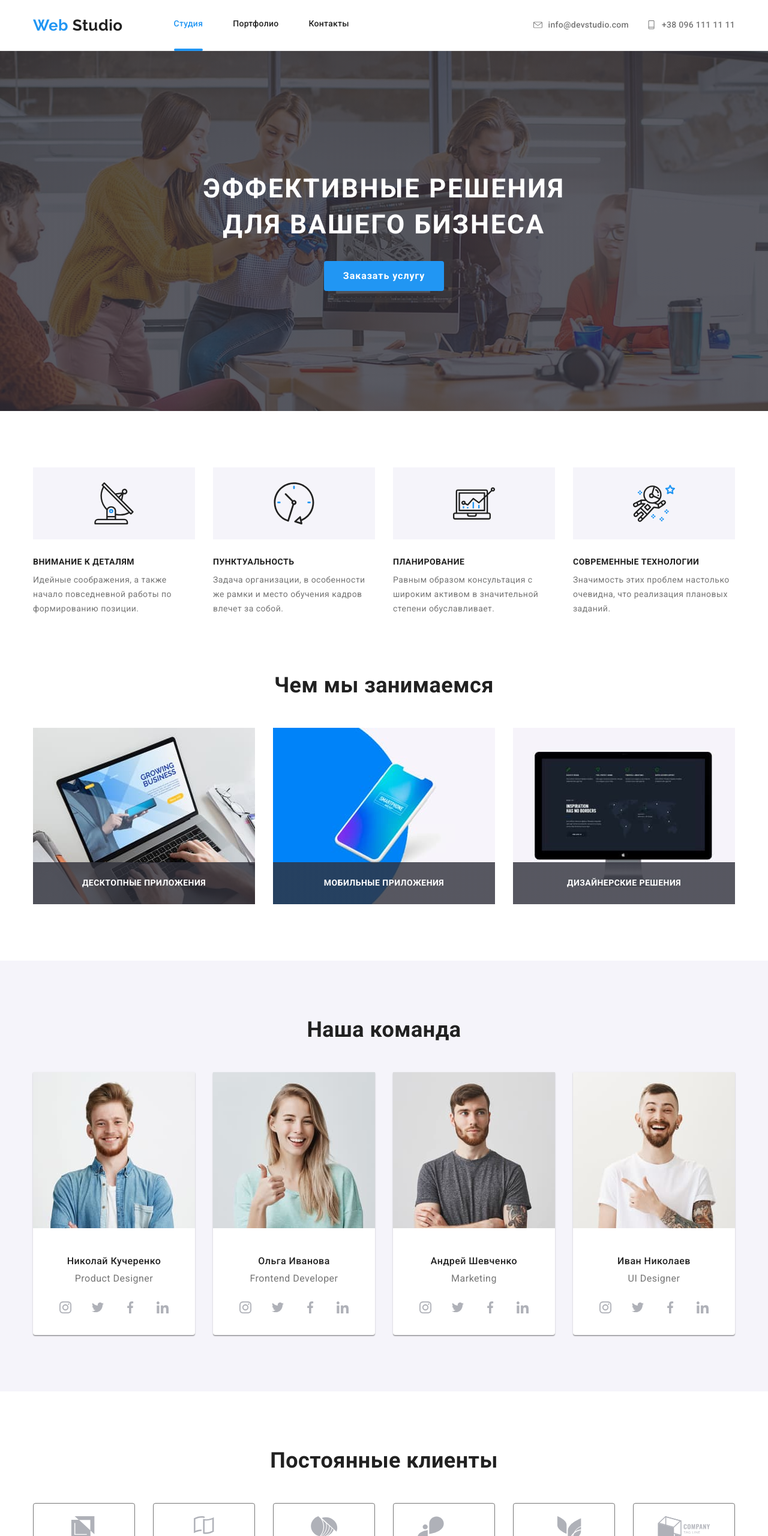
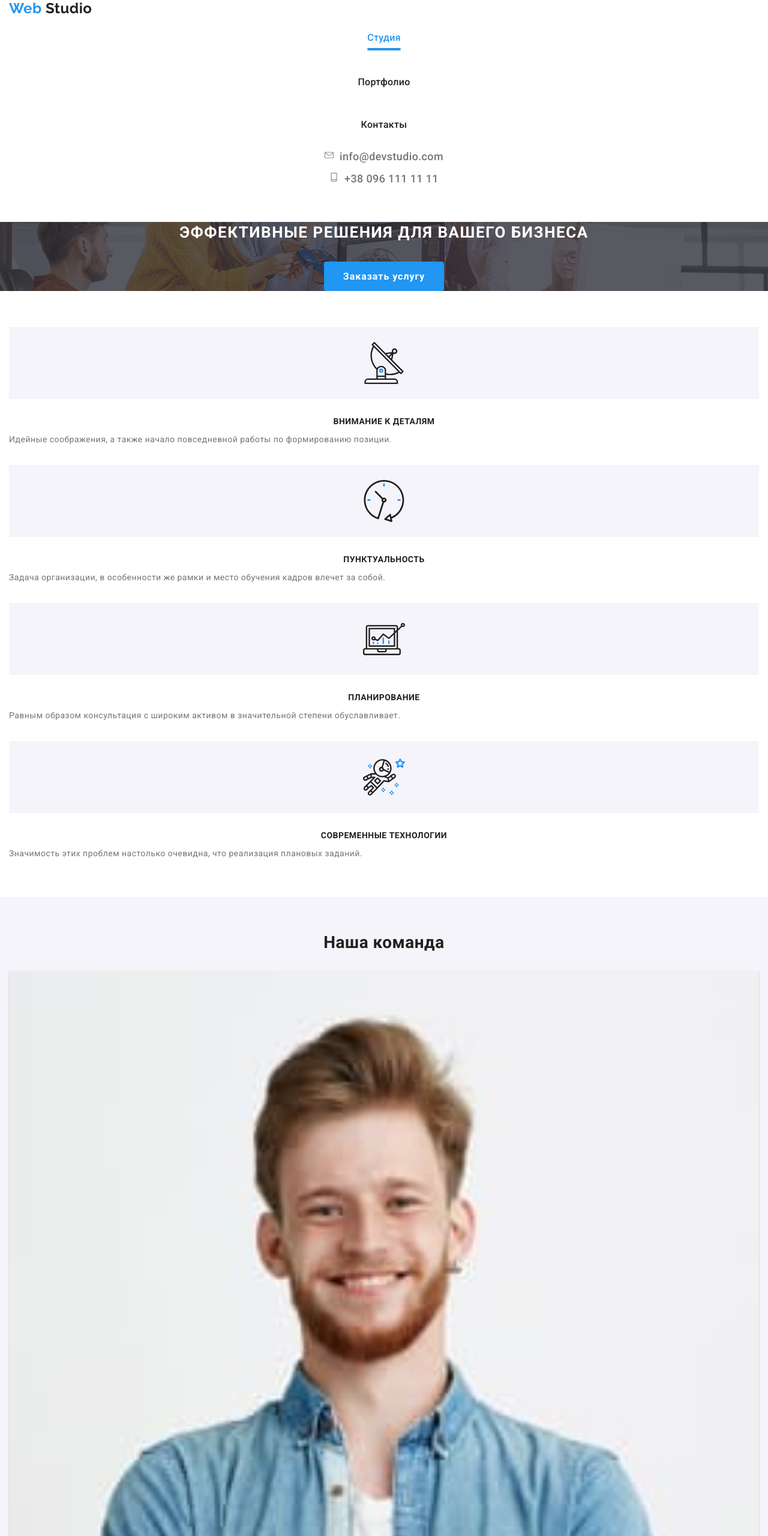
Before and after one commit to Roman2529/goit-markup-hw-08, a plain HTML site: page index.html in a window 1280 px wide. Shown: the top 2560 px of the page at 60% size. Drawn offline with nearby package versions, Linux system fonts and the light colour scheme.

Commit message:
ебаная адаптивка

```diff
--- a/sass/components/_buttons.scss
+++ b/sass/components/_buttons.scss
@@ -34,16 +34,23 @@
 }
 .button-list {
   padding-left: 0px;
-  padding-bottom: 34px;
+  // padding-bottom: 34px;
   display: flex;
-  justify-content: center;
+  // justify-content: center;
+
+  //phone:
+  flex-wrap: wrap;
+  padding-bottom: 40px;
 }
 .button-item:not(:last-child) {
   margin-right: 8px;
 }
-.button-link .button-item:not(:last-child) {
-  margin-right: 8px;
+
+//phone:
+.button-item:nth-child(-1n + 3) {
+  margin-bottom: 15px;
 }
+
 .button-portfolio:hover,
 .button-portfolio:focus {
   color: $white-title-text-color;
--- a/sass/components/_container.scss
+++ b/sass/components/_container.scss
@@ -1,7 +1,16 @@
 .container {
-  margin-left: auto;
-  margin-right: auto;
-  width: 1200px;
+  // margin-left: auto;
+  // margin-right: auto;
+  // width: 1200px;
   padding-left: 15px;
   padding-right: 15px;
+
+
+  //phone:
+  width: 100%;
+
+  // @media screen and (min-width: 480px) {
+  //   width: 480px;
+  // }
+
 }
--- a/sass/components/_sections.scss
+++ b/sass/components/_sections.scss
@@ -1,19 +1,28 @@
 .section {
-  padding-top: 94px;
-  padding-bottom: 94px;
+  // padding-top: 94px;
+  // padding-bottom: 94px;
+
+
+//phone:
+padding-top: 60px;
+padding-bottom: 60px;
 }
 .section-list {
 
-  display: flex;
+  // display: flex;
   padding-left: 0px;
 }
 .section-title {
   color: $title-text-color;
-
   font-weight: 700;
-  font-size: 36px;
-  line-height: 1.17;
+  // font-size: 36px;
+  // line-height: 1.17;
   text-align: center;
   margin-top: 0px;
-  margin-bottom: 50px;
+  // margin-bottom: 50px;
+
+  //phone:
+  font-size: 28px;
+  line-height: 1.17;
+  margin-bottom: 30px;
 }
--- a/sass/layouts/_advantages.scss
+++ b/sass/layouts/_advantages.scss
@@ -1,8 +1,11 @@
-.section.advantages {
-  padding-bottom: 0px;
-}
+// .section.advantages {
+//   padding-bottom: 0px;
+// }
 .advantages .advantages-item:not(:last-child) {
-  margin-right: 30px;
+  // margin-right: 30px;
+
+  //phone:
+  margin-bottom: 30px;
 }
 .advantages .advantages-item-title {
   color: $title-text-color;
@@ -13,6 +16,9 @@
   font-size: 14px;
   line-height: 1.14;
   text-transform: uppercase;
+
+  //phove:
+  text-align: center;
 }
 .advantages-text {
   font-size: 14px;
@@ -21,7 +27,7 @@
   margin-bottom: 0px;
 }
 .advantages-item {
-  width: 270px;
+  // width: 270px;
 }
 .advantages-item::before {
   display: block;
--- a/sass/layouts/_customers.scss
+++ b/sass/layouts/_customers.scss
@@ -4,14 +4,30 @@
   height: 45px;
 }
 .section-list.customers-icon {
-  align-items: center;
-  justify-content: center;
+
+  // align-items: center;
+  // justify-content: center;
+
+  //phone:
+  display: flex;
+  flex-wrap: wrap;
 }
-.customers-item:not(:last-child) {
-  margin-right: 30px;
+
+// .customers-item:not(:last-child) {
+//   margin-right: 30px;
+// }
+  //phone:
+.customers-item:nth-child(-1n + 4) {
+  margin-bottom: 30px;
+}
+
+
+//phone:
+.customers-item:nth-child(2n + 1) {
+margin-right: 30px;
 }
 .customers-link {
-  width: 170px;
+  // width: 170px;
   height: 90px;
   display: flex;
   align-items: center;
@@ -19,6 +35,9 @@
   border: solid 1px;
   color: inherit;
   border-radius: 4px;
+
+  //phone:
+  width: 210px;
 }
 .customers-link:hover .icon-logo,
 .customers-link:focus .icon-logo {
--- a/sass/layouts/_footer.scss
+++ b/sass/layouts/_footer.scss
@@ -2,10 +2,6 @@
   display: block;
   font-size: 14px;
   line-height: 1.71;
-}
-.logo-footer {
-  padding-bottom: 20px;
-  display: block;
 }
 .footer {
   background-color: $background-color-footer;
@@ -16,20 +12,26 @@
   font-style: normal;
 }
 .container.footer-blocks {
-  display: flex;
+  // display: flex;
+
+  //phone:
+  text-align: center;
 }
-.footer-blocks > div {
-  width: calc((50% - 45px) / 2);
-  margin-right: 30px;
-}
-.footer-blocks > div:last-child {
-  width: calc(50% - 15px);
-  margin-right: 0px;
-}
+// .footer-blocks > div {
+//   width: calc((50% - 45px) / 2);
+//   margin-right: 30px;
+// }
+// .footer-blocks > div:last-child {
+//   width: calc(50% - 15px);
+//   margin-right: 0px;
+// }
 .icon-list-footer {
   padding-left: 0px;
   display: flex;
   margin-top: 20px;
+
+  //phone:
+  justify-content: center;
 }
 .icon-social-link-footer {
   width: 20px;
@@ -77,11 +79,15 @@
   margin-top: 8px;
 }
 .footer-secondary-block {
-  padding-top: 12px;
+  // padding-top: 12px;
+
+  //phone:
+  margin-top: 60px;
+
 }
 .input-footer {
-  display: block;
-  max-width: 358px;
+  // display: block;
+  // max-width: 358px;
   width: 100%;
   padding-top: 15px;
   padding-bottom: 15px;
@@ -89,11 +95,14 @@
   border-radius: 4px;
   background-color: inherit;
   border: 1px solid $border-botton-color;
-  margin-right: 12px;
+  // margin-right: 12px;
   color: $footer-text-color;
+
+  //phone:
+  margin-bottom: 20px;
 }
 .footer-form-position {
-  display: flex;
+  // display: flex;
   position: relative;
 }
 .form-footer > .footer-title {
--- a/sass/layouts/_header.scss
+++ b/sass/layouts/_header.scss
@@ -1,25 +1,37 @@
 .container.header {
-  display: flex;
-  align-items: center;
+  // display: flex;
+  // align-items: center;
+
+  //phone:
+  padding-bottom: 52px;
+}
+.header-nav {
+  text-align: center;
 }
 .site-nav {
-  display: flex;
+  // display: flex;
   padding-left: 0px;
 }
-.site-nav .item:not(:last-child) {
-  margin-right: 50px;
-}
+// .site-nav .item:not(:last-child) {
+//   margin-right: 50px;
+// }
 .site-nav .link {
-  padding-top: 32px;
-  padding-bottom: 32px;
-  display: block;
+  // padding-top: 32px;
+  // padding-bottom: 32px;
+  // display: block;
   color: $title-text-color;
-
   letter-spacing: 0.02em;
   text-decoration: none;
   font-weight: 500;
-  font-size: 14px;
-  line-height: 1.14;
+  // font-size: 14px;
+  // line-height: 1.14;
+
+  //phone:
+  display: inline-block;
+  font-style: 18px;
+  line-height: 1.16;
+  padding-bottom: 26px;
+  padding-top: 26px;
 }
 .site-nav .link:hover,
 .site-nav .link:focus {
@@ -30,34 +42,42 @@
 }
 .link.link-current::after {
   display: block;
-  content: "";
+  content: " ";
   width: inherit;
   height: 4px;
   background-color: $accent-color;
   border-radius: 2px;
   position: relative;
-  top: 33px;
+  // top: 33px;
+
+  //phone:
+  top: 8px;
 }
 .auth-nav {
-  display: flex;
+  // display: flex;
+  // align-items: center;
   padding-left: 0px;
   margin-left: auto;
-  align-items: center;
 }
-.auth-nav .adress:not(:last-child) {
-  margin-right: 30px;
-}
+// .auth-nav .adress:not(:last-child) {
+//   margin-right: 30px;
+// }
 .auth-nav .adress-link {
-  padding-top: 32px;
-  padding-bottom: 32px;
+  // padding-top: 32px;
+  // padding-bottom: 32px;
   display: flex;
   color: $primary-text-color;
   letter-spacing: 0.02em;
-  text-decoration: none;
+  font-weight: 500;
+  // font-size: 14px;
+  // line-height: 1.14;
 
-  font-weight: 500;
-  font-size: 14px;
-  line-height: 1.14;
+  //phone:
+  padding-top: 8px;
+  padding-bottom: 8px;
+  justify-content: center;
+  font-size: 18px;
+  line-height: 1.16;
 }
 
 .svg-item-envelop {
@@ -76,17 +96,19 @@
 .adress-link:focus {
   color: $accent-color;
 }
-.adress-logo {
-  margin-right: 10px;
-}
  .logo {
   color: $accent-color;
   font-family: Raleway, sans-serif;
   text-decoration: none;
   font-weight: 700;
-  font-size: 26px;
-  line-height: 1.19;
-  margin-right: 85px;
+  // font-size: 26px;
+  // line-height: 1.19;
+  // margin-right: 85px;
+
+
+  //phone:
+  font-size: 24px;
+  line-height: 1.16;
 }
  .logo-color {
   color: $title-text-color;
@@ -94,3 +116,7 @@
  .logo-color-footer {
   color: $white-title-text-color;
 }
+.logo-footer {
+  padding-bottom: 20px;
+  display: block;
+}
--- a/sass/layouts/_hero.scss
+++ b/sass/layouts/_hero.scss
@@ -1,7 +1,7 @@
 .hero {
   letter-spacing: 0.06em;
   text-align: center;
-  height: 600px;
+  max-height: 600px;
   max-width: 1600px;
   margin-left: auto;
   margin-right: auto;
@@ -32,8 +32,13 @@
   margin-top: 0px;
   margin-bottom: 0px;
   font-weight: 900;
-  font-size: 44px;
-  line-height: 1.36;
+  // font-size: 44px;
+  // line-height: 1.36;
   text-transform: uppercase;
   letter-spacing: 0.06em;
+
+
+  // phone:
+  font-size: 26px;
+  line-height: 1.36;
 }
--- a/sass/layouts/_portfolio.scss
+++ b/sass/layouts/_portfolio.scss
@@ -9,20 +9,23 @@
   flex-wrap: wrap;
 }
 .portfolio-list .portfolio-item:not(:last-child) {
-  margin-right: 30px;
+  // margin-right: 30px;
   margin-bottom: 30px;
 }
 .portfolio-list .portfolio-item:nth-child(3n) {
   margin-right: 0px;
 }
 
-.portfolio-list .portfolio-item:nth-last-child(-n + 3) {
-  margin-bottom: 0px;
-}
+// .portfolio-list .portfolio-item:nth-last-child(-n + 3) {
+//   margin-bottom: 0px;
+// }
 
 .portfolio-item {
-  width: 370px;
+  // width: 370px;
   border: 1px solid $border-color-portfolio;
+
+  //phone:
+  width: 100%;
 }
 .porfolio-icon-link {
   padding: 13.8px 12px;
--- a/sass/layouts/_specialty.scss
+++ b/sass/layouts/_specialty.scss
@@ -1,3 +1,4 @@
+
 .specialty .specialty-item:not(:last-child) {
   margin-right: 30px;
 }
@@ -24,3 +25,9 @@
   margin-top: 0px;
   margin-bottom: 0px;
 }
+
+
+//phone:
+.section.specialty {
+  display: none;
+}
--- a/sass/layouts/_team.scss
+++ b/sass/layouts/_team.scss
@@ -2,10 +2,13 @@
   background-color: $portfolio-button;
 }
 .team .team-item:not(:last-child) {
-  margin-right: 30px;
+  // margin-right: 30px;
+
+  //phone:
+  margin-bottom: 30px;
 }
 .team-item {
-  width: 270px;
+  // width: 270px;
   background-color: $white-title-text-color;
   box-shadow: 0px 2px 1px rgba(0, 0, 0, 0.2), 0px 1px 1px rgba(0, 0, 0, 0.14),
     0px 1px 3px rgba(0, 0, 0, 0.12);
@@ -33,7 +36,10 @@
   padding-left: 0px;
   display: flex;
   margin-top: 16px;
-  justify-content: space-between;
+  // justify-content: space-between;
+
+  //phone:
+  justify-content: center;
 }
 .team-title {
   color: $title-text-color;
--- a/sass/utils/_bace.scss
+++ b/sass/utils/_bace.scss
@@ -12,7 +12,7 @@ ul {
 }
 img {
   display: block;
-  max-width: 100%;
+  width: 100%;
   height: auto;
 }
 a {
```
Also changed, not shown: css/main.css, css/main.min.css, 2 other files.
